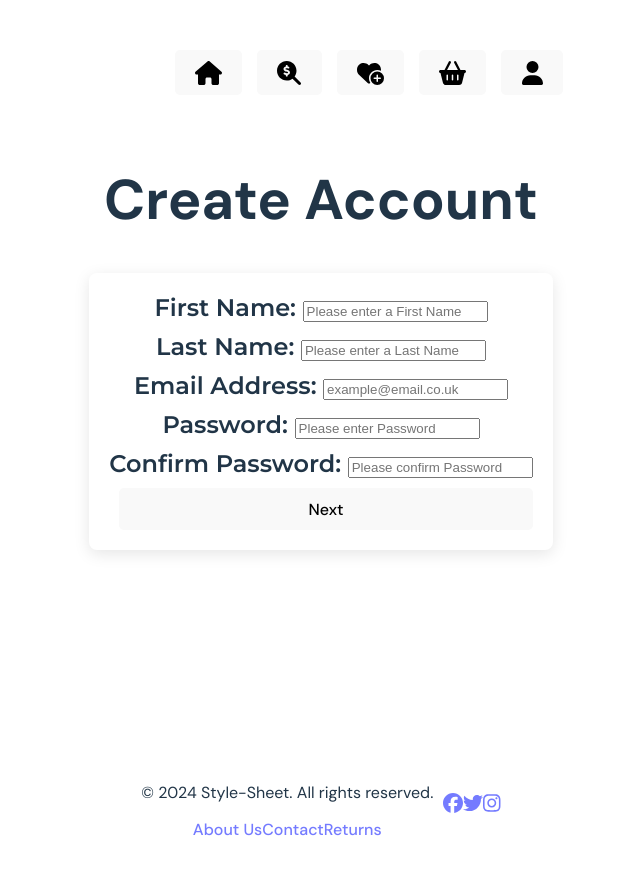
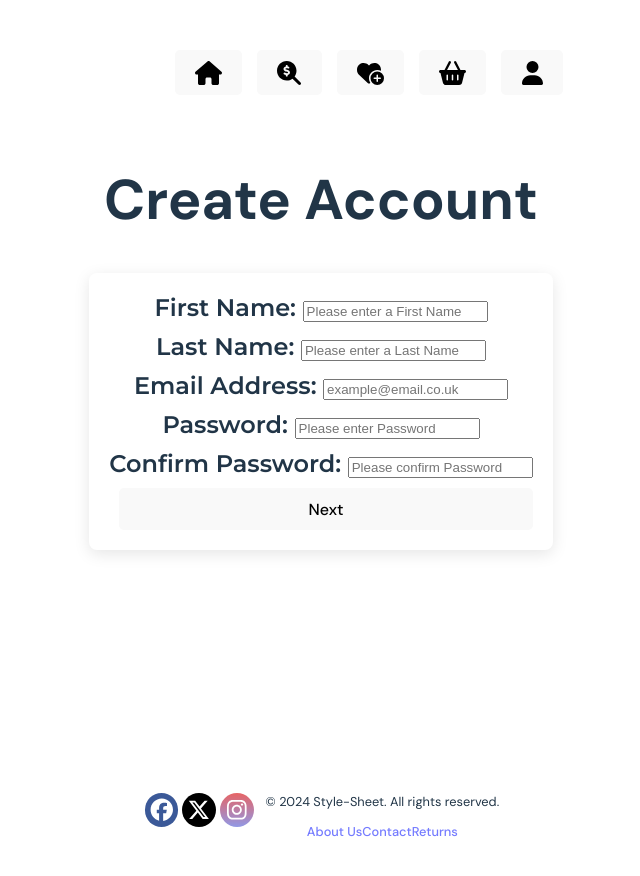
Before and after one commit to leebri101/Style-Sheet, a React (Vite) app: page /register in a window 1280 px wide. Shown: the top 876 px of the page, without its empty margins (319-959 px from the left). Built offline with nearby package versions, Linux system fonts and the light colour scheme.

Commit message:
Change of structure of footer and styling icons

```diff
--- a/src/App.jsx
+++ b/src/App.jsx
@@ -19,7 +19,7 @@ function App() {
   return (
     <div className="app-container">
       <div className="tabs-container">
-        <Tabs onChange={(index) => setTabIndex(index)} bg={bg} size="xl">
+        <Tabs onChange={(index) => setTabIndex(index)} bg={bg}>
           <TabList>
             <Tab mr={5} onClick={() => window.location.href= '/'}><FontAwesomeIcon icon={faHouse} size="xl"/></Tab>
             <Tab mr={5} onClick={() => window.location.href= '/search'}><FontAwesomeIcon icon={faMagnifyingGlassDollar} size="xl"/></Tab>
--- a/src/components/layout/footer.jsx
+++ b/src/components/layout/footer.jsx
@@ -1,9 +1,20 @@
 import { FontAwesomeIcon } from '@fortawesome/react-fontawesome';
-import { faFacebook, faTwitter, faInstagram } from '@fortawesome/free-brands-svg-icons';
+import { faFacebook, faXTwitter, faInstagram, } from '@fortawesome/free-brands-svg-icons';
 
 const Footer = () => {
     return (
         <footer className="footer">
+            <div className="footer-social" >
+                <a href="https://www.facebook.com" target="_blank" rel="noopener noreferrer">
+                <FontAwesomeIcon icon={faFacebook} size="xl" />
+                </a>
+                <a href="https://x.com/" target="_blank" rel="noopener noreferrer">
+                <FontAwesomeIcon icon={faXTwitter} size="xl"/>
+                </a>
+                <a href="https://www.instagram.com" target="_blank" rel="noopener noreferrer">
+                <FontAwesomeIcon icon={faInstagram} size="xl"/>
+                </a>
+            </div>
             <div className="footer-content">
                 <p>&copy; {new Date().getFullYear()} Style-Sheet. All rights reserved.</p>
                 <nav className="footer-nav">
@@ -12,17 +23,6 @@ const Footer = () => {
                     <a href="/privacy">Returns</a>
                 </nav>
             </div>
-            <div className="footer-social">
-            <a href="https://www.facebook.com" target="_blank" rel="noopener noreferrer">
-                    <FontAwesomeIcon icon={faFacebook} size="lg" />
-                </a>
-                <a href="https://www.twitter.com" target="_blank" rel="noopener noreferrer">
-                    <FontAwesomeIcon icon={faTwitter} size="lg" />
-                </a>
-                <a href="https://www.instagram.com" target="_blank" rel="noopener noreferrer">
-                    <FontAwesomeIcon icon={faInstagram} size="lg" />
-                </a>
-            </div>
         </footer>
     );
 };
--- a/src/index.css
+++ b/src/index.css
@@ -48,7 +48,6 @@
   color: var(--color-seven);
 }
 
-
 a {
   font-weight: 500;
   color: #747bff;
@@ -68,12 +67,54 @@ h1 {
   font-size: 3.5em;
 }
 
+/* social media styling */
 footer{
   display: flex;
   justify-content: center;
   align-items: center;
   gap: 10px;
   margin-top: 20px;
+  font-size: 0.8em;
+  text-align:center;
+}
+
+/* Facebook */
+.fa-facebook{
+  background: #3B5998;
+  color: #ffff;
+  padding: 0.25em;
+  font-size: 1.75em;
+  width: 1em;
+  text-align: center;
+  text-decoration: none;
+  margin: 5px 2px;
+  border-radius: 100%;
+}
+
+/* X formally known as twitter */
+.fa-x-twitter{
+  background: #000000;
+  color: #ffff;
+  padding: 0.25em;
+  font-size: 1.75em;
+  width: 1em;
+  text-align: center;
+  text-decoration: none;
+  margin: 5px 2px;
+  border-radius: 100%;
+}
+
+/* Instagram */
+.fa-instagram{
+  background: linear-gradient(#e66465, #9198e5);
+  color: #ffff;
+  padding: 0.25em;
+  font-size: 1.75em;
+  width: 1em;
+  text-align: center;
+  text-decoration: none;
+  margin: 5px 2px;
+  border-radius: 100%;
 }
 
 button {
```
